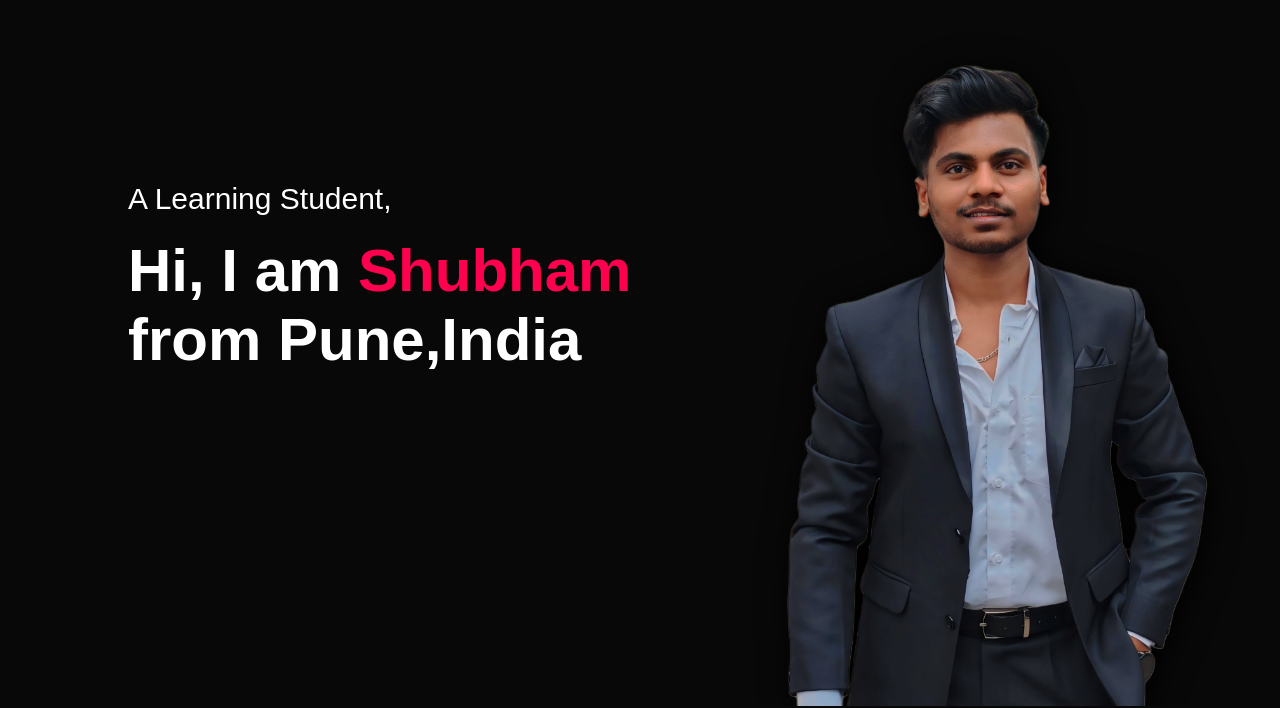
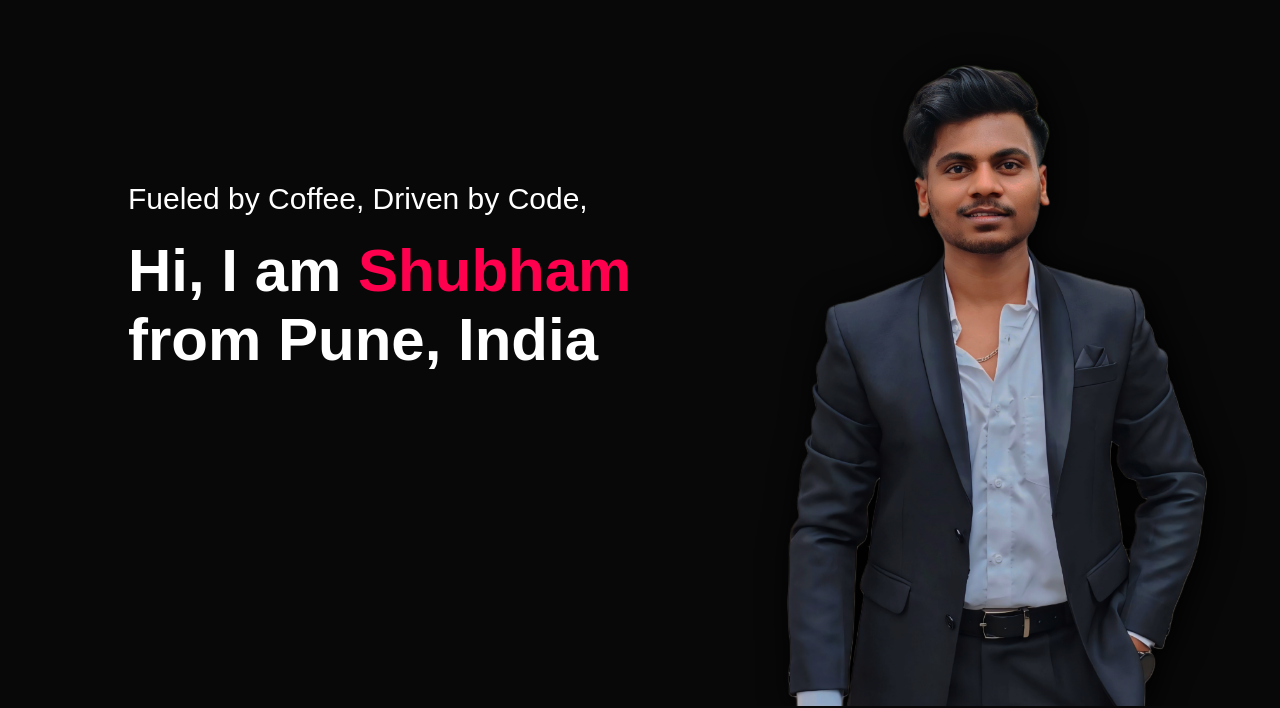
Before and after one commit to GavkareShubham/Pfo, a plain HTML site: page index.html in a window 1280 px wide. Shown: the part 94-802 px from the top of the page. Drawn offline with Linux system fonts and the light colour scheme.

Commit message:
Update index.html

```diff
--- a/index.html
+++ b/index.html
@@ -25,8 +25,8 @@
             <i class="fas fa-bars" onclick="Openmenu()"></i>
         </nav>
         <div class="header-text">
-            <p>A Learning Student,</p>
-            <h1>Hi, I am <span> Shubham</span><br> from Pune,India</h1>
+            <p>Fueled by Coffee, Driven by Code,</p>
+            <h1>Hi, I am <span> Shubham</span><br> from Pune, India</h1>
         </div>
 
     </div>
```
